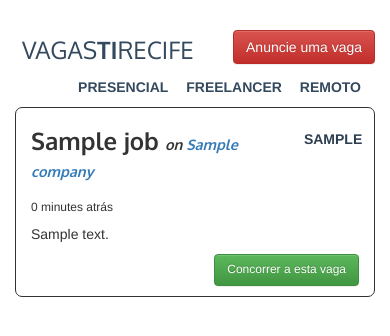
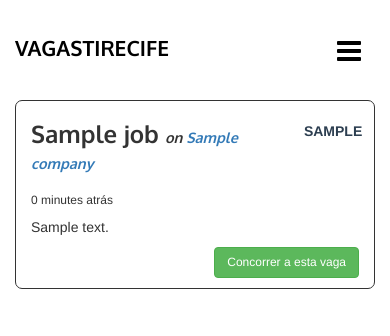
Before and after one commit to marcosvicente/vagastirecife, a Django app: template job_board/templates/jobs/job_list.html in a window 390 px wide. Shown: the top 336 px of the page. Run offline with Django 3.2, Linux system fonts and the light colour scheme; the template is opened without the code that fills it: most values are stand-ins (such as "Sample title", 1, 10 or a date in 2020); data that the repository does not hold is empty; some libraries are stand-ins or nearby versions.

Commit message:
Added responsive menu

```diff
--- a/job_board/static/css/main.css
+++ b/job_board/static/css/main.css
@@ -16,7 +16,8 @@ h1, h3 {
 }
 
 .logo {
-    margin: 0.7rem;
+    font-size: 2.7rem;
+    margin: 0;
     text-transform: uppercase;
 }
 
@@ -42,7 +43,9 @@ h1, h3 {
 }
 
 .main-menu {
+    display: block;
     list-style: none;
+    float: right;
 }
 
 .main-menu li {
@@ -61,6 +64,15 @@ h1, h3 {
     text-decoration: none;
     color: #7f8c8d;
     transition: all 0.2s ease-in-out;
+}
+
+.main-menu li:last-child a{
+    border-radius: 4px;
+    text-align: center;
+    color: #fff;
+    padding: 0.8em;
+    background-color: red;
+    box-shadow: #666666;
 }
 
 .job-co {
@@ -94,3 +106,68 @@ h1, h3 {
 .freelancer {
     color: #3498db;
 }
+
+.mobile-nav, .mobile-btn, .mobile-logo {
+    display: none;
+}
+
+/* MOBILE MENU */
+
+@media screen and (max-width: 720px) {
+    .mobile-nav {
+        display: block;
+        height: 40px;
+        width: 100%;
+    }
+
+    .logo {
+        display: none;
+    }
+
+    .mobile-btn {
+        display: block;
+        margin: 0.25em 0.5em 0 0;
+        color: black;
+        float: right;
+    }
+
+    .mobile-btn:hover {
+        color: black;
+        text-decoration: none;
+        cursor: pointer;
+        display: table-cell;
+    }
+
+    .mobile-logo {
+        font-size: 1.5em;
+        color: black;
+        text-transform: uppercase;
+        font-weight: bold;
+        padding-top: 0.3em;
+        display: block;
+    }
+
+    .main-menu {
+        float: none;
+        overflow: hidden;
+        display: none;
+    }
+
+    header nav ul.open {
+        height: auto;
+    }
+
+    .main-menu li {
+        display: block;
+        width: 100%;
+        border-bottom: 1px solid #505050;
+        text-align: left;
+    }
+
+    .main-menu li:last-child a{
+        display: block;
+        width: 100%;
+        text-align: center;
+        border-bottom: none;
+    }
+}
--- /dev/null
+++ b/job_board/static/js/main.js
@@ -0,0 +1,9 @@
+$(document).ready(function(){
+    $("header nav ul").addClass('open');
+
+    $(".mobile-btn").on("click", function(){
+        $("header nav ul").slideToggle('slow', function(){
+            $(this).toggleClass("open");
+        });
+    });
+});
--- a/job_board/templates/jobs/base.html
+++ b/job_board/templates/jobs/base.html
@@ -6,8 +6,8 @@
 <head>
     <meta charset="UTF-8">
     <title>{% block title %} Vagas TI Recife - Seu portal de vagas em TI no Recife {% endblock title %}</title>
+    <link rel="stylesheet" href="https://maxcdn.bootstrapcdn.com/font-awesome/4.6.1/css/font-awesome.min.css">
     <link rel="stylesheet" href="//maxcdn.bootstrapcdn.com/bootstrap/3.2.0/css/bootstrap.min.css">
-    <link rel="stylesheet" href="//maxcdn.bootstrapcdn.com/bootstrap/3.2.0/css/bootstrap-theme.min.css">
     <link href='https://fonts.googleapis.com/css?family=Oxygen:400,700' rel='stylesheet' type='text/css'>
     <link rel="stylesheet" href="{% static 'css/main.css' %}">
     <link rel="stylesheet" href="{% static 'css/detail.css' %}">
@@ -17,13 +17,19 @@
     <div class="row">
         <div class="header col-md-12">
             <header>
-                <h3 class="logo pull-left"><a href="{% url 'index' %}">Vagas<span>TI</span>Recife</a></h3>
-                <a href="#" class="btn btn-danger pull-right">Anuncie uma vaga</a>
-                <ul class="main-menu pull-right">
-                    <li><a href="#">Presencial</a></li>
-                    <li><a href="#">Freelancer</a></li>
-                    <li><a href="#">Remoto</a></li>
-                </ul>
+                <nav>
+                    <div class="mobile-nav">
+                        <a class="mobile-btn fa fa-2x fa-bars"></a>
+                        <h1 class="mobile-logo">VagasTIRecife</h1>
+                    </div>
+                    <h1 class="logo pull-left"><a href="{% url 'index' %}">Vagas<span>TI</span>Recife</a></h1>
+                    <ul class="main-menu">
+                        <li><a href="#">Presencial</a></li>
+                        <li><a href="#">Freelancer</a></li>
+                        <li><a href="#">Remoto</a></li>
+                        <li><a href="#">Anuncie uma vaga</a></li>
+                    </ul>
+                </nav>
             </header>
         </div>
     </div>
@@ -38,5 +44,7 @@
         </div>
     </div>
 </div>
+<script type="text/javascript" src="https://code.jquery.com/jquery-2.2.3.min.js"></script>
+<script type="text/javascript" src="{% static 'js/main.js' %}"></script>
 </body>
 </html>
--- a/job_board/urls.py
+++ b/job_board/urls.py
@@ -4,5 +4,4 @@ from . import views
 urlpatterns = [
     url(r'^$', views.job_list, name='index'),
     url(r'job/(?P<slug>[\w-]+)/$', views.job_detail, name='job_detail')
-
 ]
```
Also changed, not shown: config/settings.py (line endings or trailing spaces).
